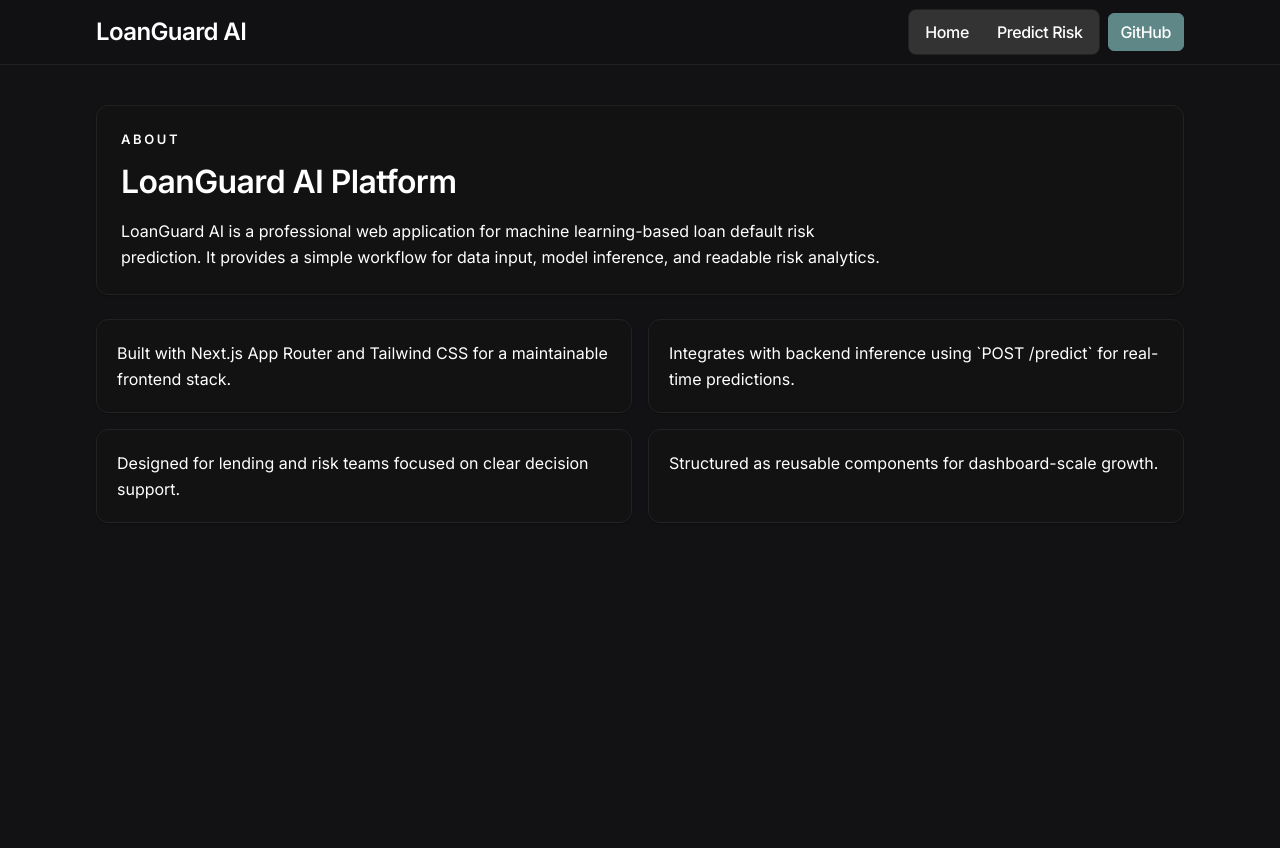
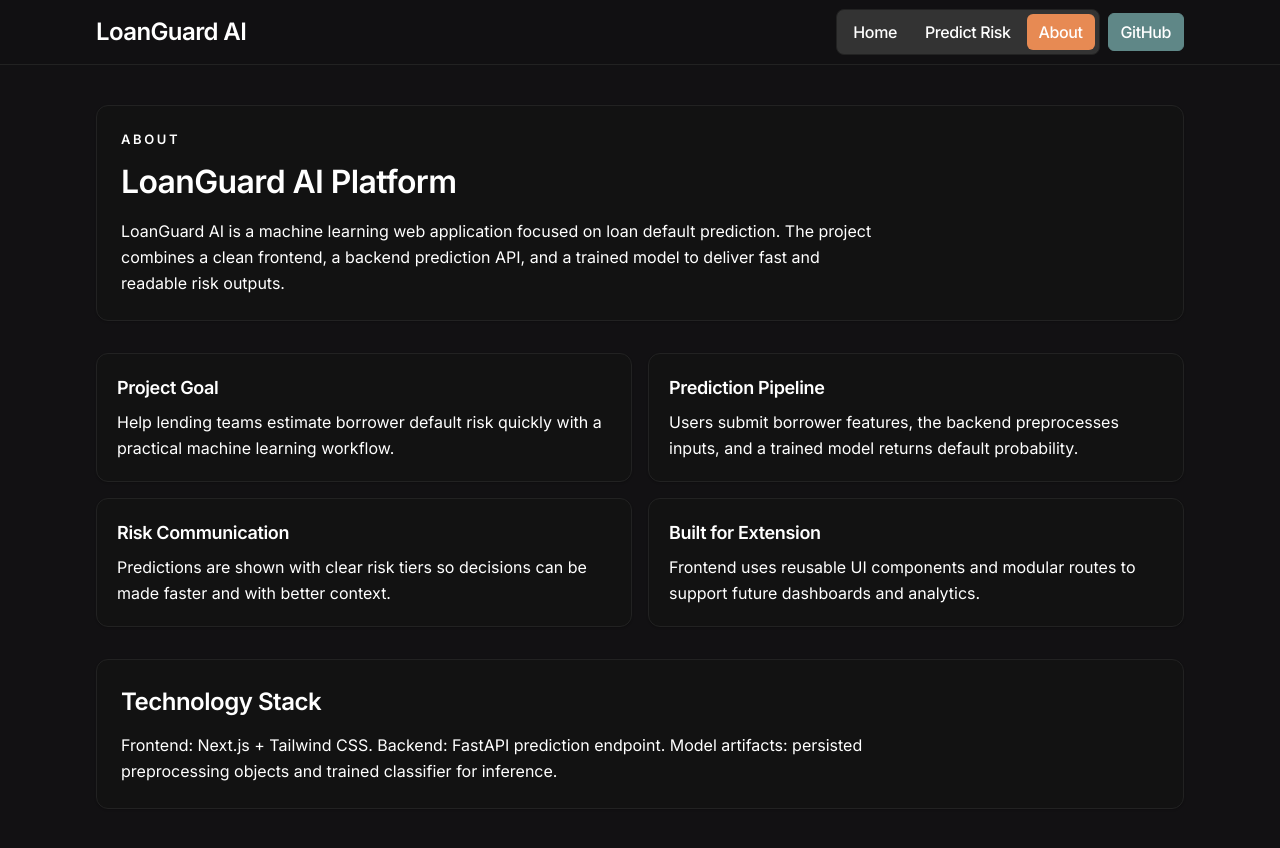
Before and after one commit to HarshBhimani18/ML_Project, a Next.js app in the folder frontend/loan-frontend/: page /about in a window 1280 px wide. Shown: the top 848 px of the page. Before the commit the page ends 800 px from the top, so only its background shows below. Built offline with nearby package versions, Linux system fonts and the light colour scheme.

Commit message:
add about page

```diff
--- a/frontend/loan-frontend/app/about/page.tsx
+++ b/frontend/loan-frontend/app/about/page.tsx
@@ -1,32 +1,53 @@
 import { Card } from "../../components/ui/card";
 
-const points = [
-  "Built with Next.js App Router and Tailwind CSS for a maintainable frontend stack.",
-  "Integrates with backend inference using `POST /predict` for real-time predictions.",
-  "Designed for lending and risk teams focused on clear decision support.",
-  "Structured as reusable components for dashboard-scale growth.",
+const highlights = [
+  {
+    title: "Project Goal",
+    body: "Help lending teams estimate borrower default risk quickly with a practical machine learning workflow.",
+  },
+  {
+    title: "Prediction Pipeline",
+    body: "Users submit borrower features, the backend preprocesses inputs, and a trained model returns default probability.",
+  },
+  {
+    title: "Risk Communication",
+    body: "Predictions are shown with clear risk tiers so decisions can be made faster and with better context.",
+  },
+  {
+    title: "Built for Extension",
+    body: "Frontend uses reusable UI components and modular routes to support future dashboards and analytics.",
+  },
 ];
 
 export default function AboutPage() {
   return (
-    <div className="space-y-6">
+    <div className="space-y-8">
       <Card className="p-6">
         <p className="small-label font-semibold uppercase tracking-[0.2em] text-[var(--muted-foreground)]">About</p>
         <h1 className="page-title mt-2 font-semibold text-[var(--foreground)]">LoanGuard AI Platform</h1>
         <p className="body-text mt-3 max-w-3xl leading-relaxed text-[var(--muted-foreground)]">
-          LoanGuard AI is a professional web application for machine learning-based loan default
-          risk prediction. It provides a simple workflow for data input, model inference, and
-          readable risk analytics.
+          LoanGuard AI is a machine learning web application focused on loan default prediction.
+          The project combines a clean frontend, a backend prediction API, and a trained model to
+          deliver fast and readable risk outputs.
         </p>
       </Card>
 
       <section className="grid gap-4 md:grid-cols-2">
-        {points.map((point) => (
-          <Card key={point} className="p-5 transition-shadow hover:shadow-md">
-            <p className="body-text leading-relaxed text-[var(--muted-foreground)]">{point}</p>
+        {highlights.map((item) => (
+          <Card key={item.title} className="p-5 transition-shadow hover:shadow-md">
+            <h2 className="card-title font-semibold text-[var(--foreground)]">{item.title}</h2>
+            <p className="body-text mt-2 leading-relaxed text-[var(--muted-foreground)]">{item.body}</p>
           </Card>
         ))}
       </section>
+
+      <Card className="p-6">
+        <h2 className="section-heading font-semibold text-[var(--foreground)]">Technology Stack</h2>
+        <p className="body-text mt-3 max-w-3xl leading-relaxed text-[var(--muted-foreground)]">
+          Frontend: Next.js + Tailwind CSS. Backend: FastAPI prediction endpoint. Model artifacts:
+          persisted preprocessing objects and trained classifier for inference.
+        </p>
+      </Card>
     </div>
   );
 }
--- a/frontend/loan-frontend/components/navbar.tsx
+++ b/frontend/loan-frontend/components/navbar.tsx
@@ -6,6 +6,7 @@ import { usePathname } from "next/navigation";
 const navItems = [
   { href: "/", label: "Home" },
   { href: "/predict", label: "Predict Risk" },
+  { href: "/about", label: "About" },
 ];
 
 export function Navbar() {
```
Also changed, not shown: 1 other file (tests, documents, lock files or other folders).
